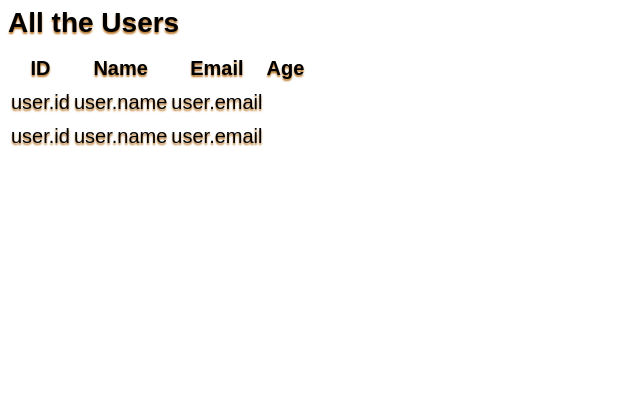
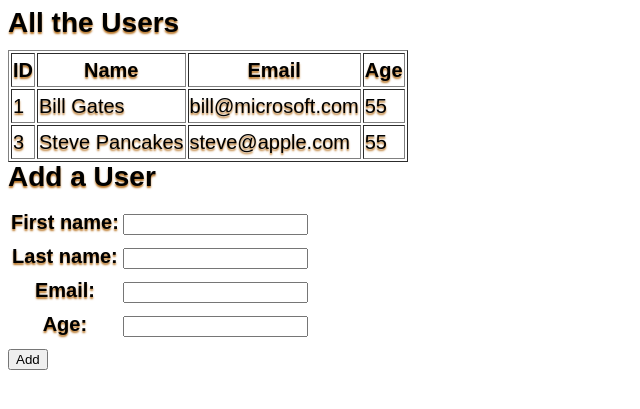
Before and after one commit to xuehua/django-tutorials, a Django app: page / in a window 1280 px wide. Shown: the top 409 px of the page, without its empty margins (0-640 px from the left). Run offline with Django 3.2, Linux system fonts and the light colour scheme; data comes from the database, SQL or seed files in the repository.

Commit message:
Added template, views and a model form.

```diff
--- a/user_add/users_app/forms.py
+++ b/user_add/users_app/forms.py
@@ -0,0 +1,7 @@
+from django import forms
+from .models import User
+
+class UserForm(forms.ModelForm):
+    class Meta:
+        model = User
+        fields = ("first_name", "last_name", "email_address", "age")
--- a/user_add/users_app/models.py
+++ b/user_add/users_app/models.py
@@ -5,7 +5,7 @@ class User(models.Model):
 
     first_name = models.CharField(max_length=255)
     last_name = models.CharField(max_length=255)
-    email_address = models.EmailField(max_length=255)
+    email_address = models.EmailField("Email", max_length=254)
     age = models.IntegerField()
     created_at = models.DateTimeField(auto_now=False, auto_now_add=True)
     updated_at = models.DateTimeField(auto_now=True, auto_now_add=False)
--- a/user_add/users_app/templates/user_list.html
+++ b/user_add/users_app/templates/user_list.html
@@ -2,7 +2,7 @@
 {% block title %}C+R Users{% endblock title%}
 {% block content %}
     <h1>All the Users</h1>
-    <table>
+    <table border=1px solid black>
         <tr>
             <th>ID</th>
             <th>Name</th>
@@ -11,10 +11,19 @@
         </tr>
         {% for user in user_list %}
         <tr>
-            <td>user.id</td>
-            <td>user.name</td>
-            <td>user.email</td>
+            <td>{{ user.id }}</td>
+            <td>{{ user.first_name }} {{ user.last_name }}</td>
+            <td>{{ user.email_address }}</td>
+            <td>{{ user.age }}</td>
         </tr>
         {% endfor %}
     </table>
+
+    <h1>Add a User</h1>
+    <form action="" method="post">
+        {% csrf_token %}
+        <table>{{ user_form.as_table }}</table>
+        <input type="submit" value="Add">
+    </form>
+
 {% endblock content %}
--- a/user_add/users_app/views.py
+++ b/user_add/users_app/views.py
@@ -1,6 +1,9 @@
 from django.shortcuts import render, redirect, get_list_or_404
 from .models import User
-
+from .forms import UserForm
 def user_list_view(request):
     user_list = get_list_or_404(User)
-    return render(request, "user_list.html", {'user_list':user_list})
+    user_form = UserForm()
+    return render(request, "user_list.html",
+                {'user_list':user_list,
+                'user_form': user_form})
```
